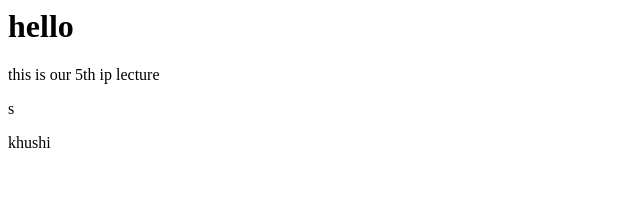
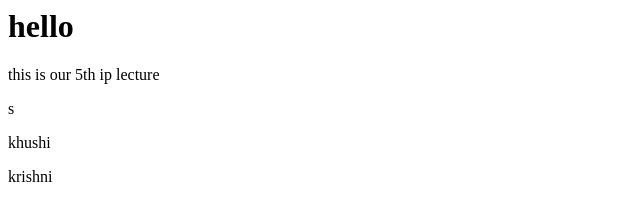
Before and after one commit to Kishubhaii/kishubhai, a plain HTML site: page index.html in a window 1280 px wide. Shown: the full height of the page, 0-640 px from the left. Drawn offline with Linux system fonts and the light colour scheme.

Commit message:
added krishni

```diff
--- a/index.html
+++ b/index.html
@@ -1,3 +1,4 @@
 <h1>hello</h1>
 <p>this is our 5th ip lecture</p>s
 <p>khushi</p>
+<p>krishni</p>
```
